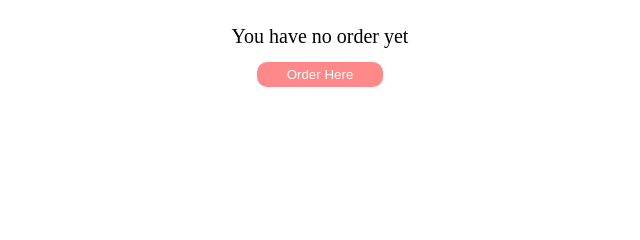
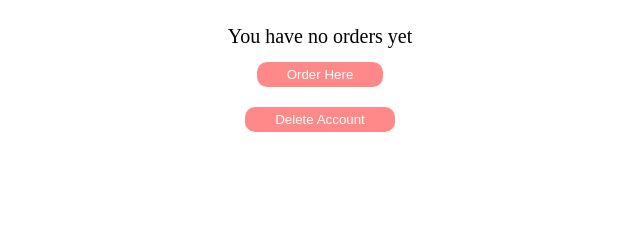
Before and after one commit to xiaowuuu/bao_restaurant, a Flask app: page /users/1/my_orders in a window 1280 px wide. Shown: the part 156-396 px from the top of the page, without its empty margins (320-960 px from the left). Run offline with Flask 3, Linux system fonts and the light colour scheme; some web fonts are replaced.

Commit message:
add delete user feature

```diff
--- a/static/style.css
+++ b/static/style.css
@@ -148,6 +148,10 @@ h1 {
     display: flex;
     justify-content: center;
 }
+.delete_user_button {
+    display: flex;
+    justify-content: center;
+}
 
 img {
     width: 40%;
--- a/templates/orders/order_list.jinja
+++ b/templates/orders/order_list.jinja
@@ -7,8 +7,6 @@
 <h1>{{user.name}}'s Order</h1>
 <section class="body">
     {% if user.orders %}
-
-
         {% for order in user.orders %}
             <a href="/orders/{{order.id}}">
                 <h3><b>Order Number: {{order.id}}</b></h3>
@@ -18,8 +16,15 @@
             {% endfor %}
         {% endfor %}
     {% else %}
-<p>You have no order yet</p>
+        <p>You have no orders yet</p>
         <button onclick="window.location.href='/orders/new';" class="buttons">Order Here</button>
     {% endif %}
 </section>
+
+<section class="delete-account" >
+    <form action="/users/delete/{{ user.id }}" method="post">
+        <span class="delete_user_button"><button class="buttons" type="submit" class="btn btn-danger">Delete Account</button></span>
+    </form>
+</section>
+
 {% endblock content %}
```
Also changed, not shown: controllers/user_controller.py (+10 -0 lines). Lines whose indentation alone changed are shown as unchanged.
